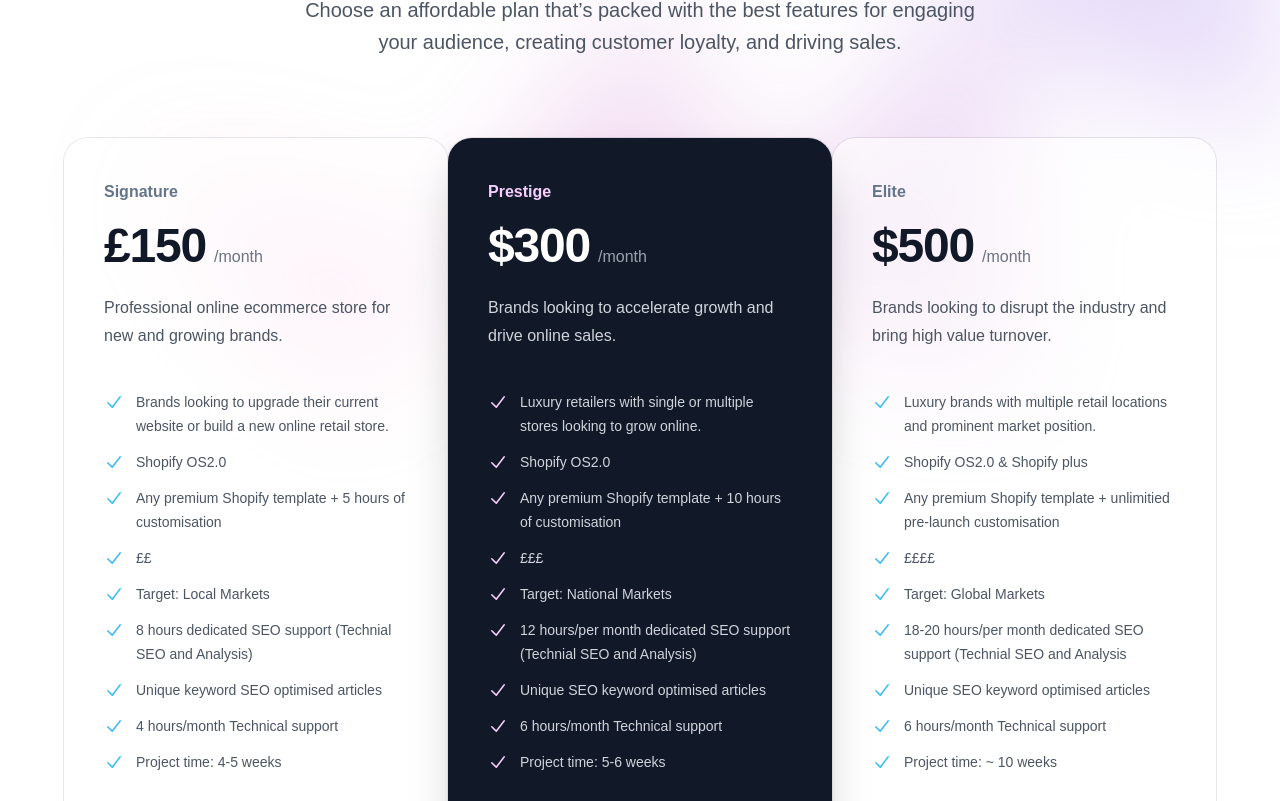
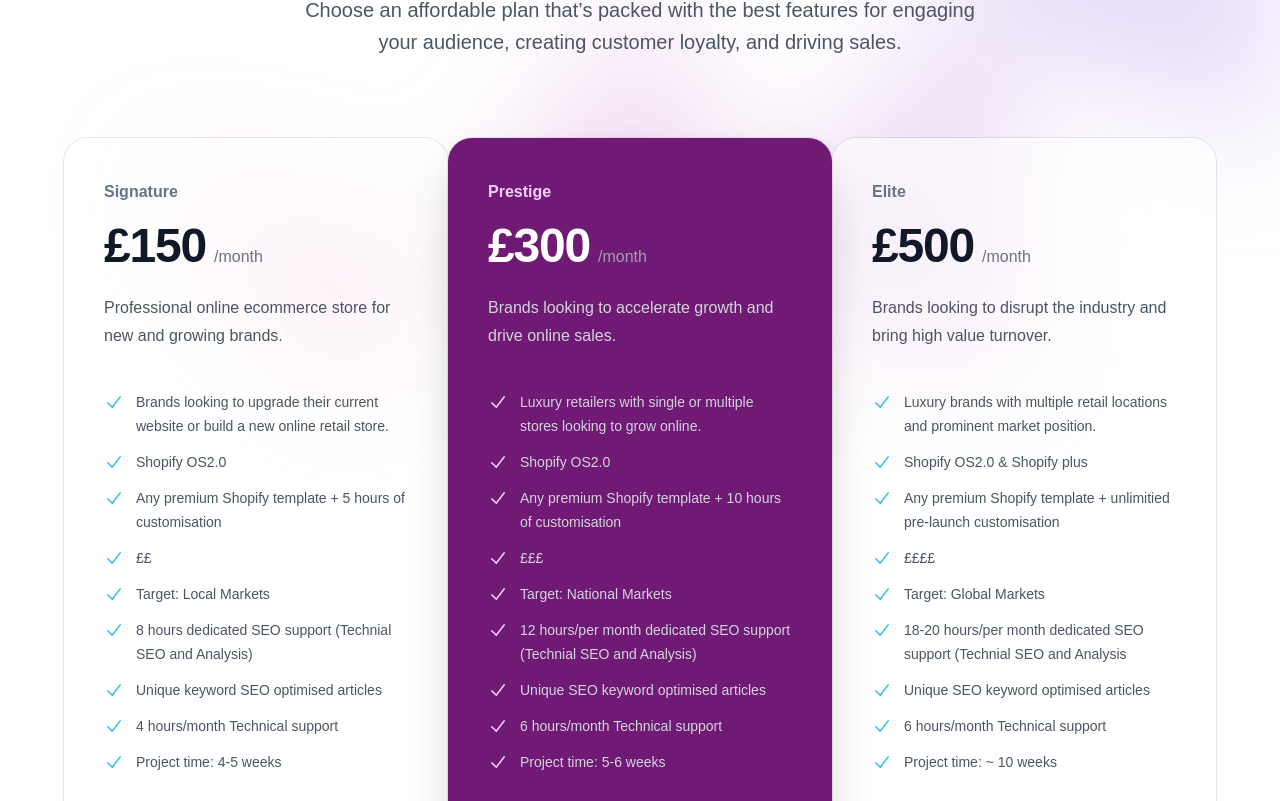
Before and after one commit to danielglazebrook/slither-workshop, a Next.js app: page / in a window 1280 px wide. Shown: the part 2859-3660 px from the top of the page. Built offline with nearby package versions, Linux system fonts and the light colour scheme.

Commit message:
pricing text amendment

```diff
--- a/app/page.js
+++ b/app/page.js
@@ -87,7 +87,7 @@ const tiers = [
     id: "tier-prestige",
     href: "#",
     newWebsitePrice: "£7,000",
-    priceMonthly: "$300",
+    priceMonthly: "£300",
     description: "Brands looking to accelerate growth and drive online sales.",
     features: [
       "Luxury retailers with single or multiple stores looking to grow online.",
@@ -107,7 +107,7 @@ const tiers = [
     id: "tier-elite",
     href: "#",
     newWebsitePrice: "Please enquire with us for our fully customised package",
-    priceMonthly: "$500",
+    priceMonthly: "£500",
     description:
       "Brands looking to disrupt the industry and bring high value turnover.",
     features: [
@@ -473,7 +473,7 @@ export default function Home() {
               key={tier.id}
               className={classNames(
                 tier.featured
-                  ? "relative bg-gray-900 shadow-2xl"
+                  ? "relative bg-fuchsia-900 shadow-2xl"
                   : "bg-white/60 sm:mx-8 lg:mx-0",
                 tier.featured
                   ? ""
```
